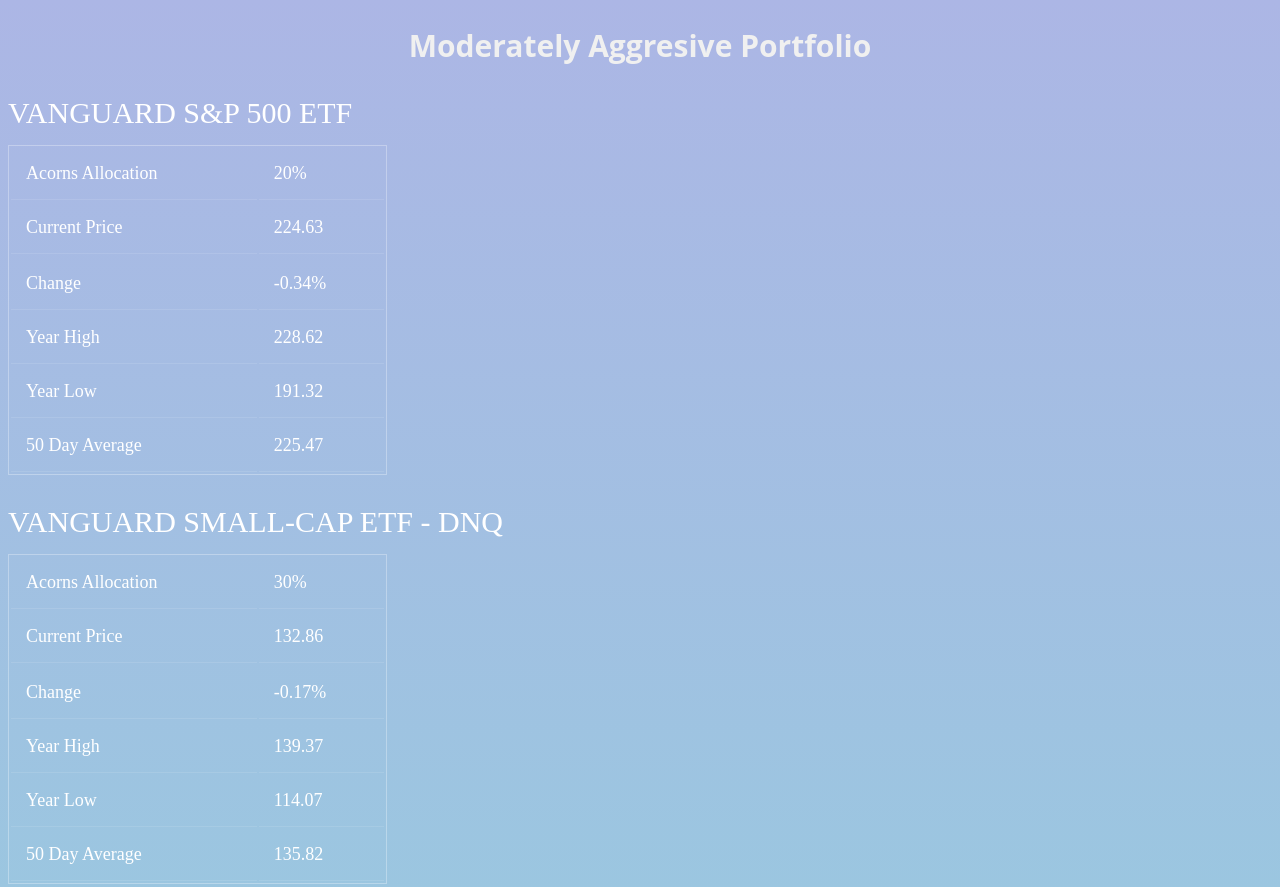
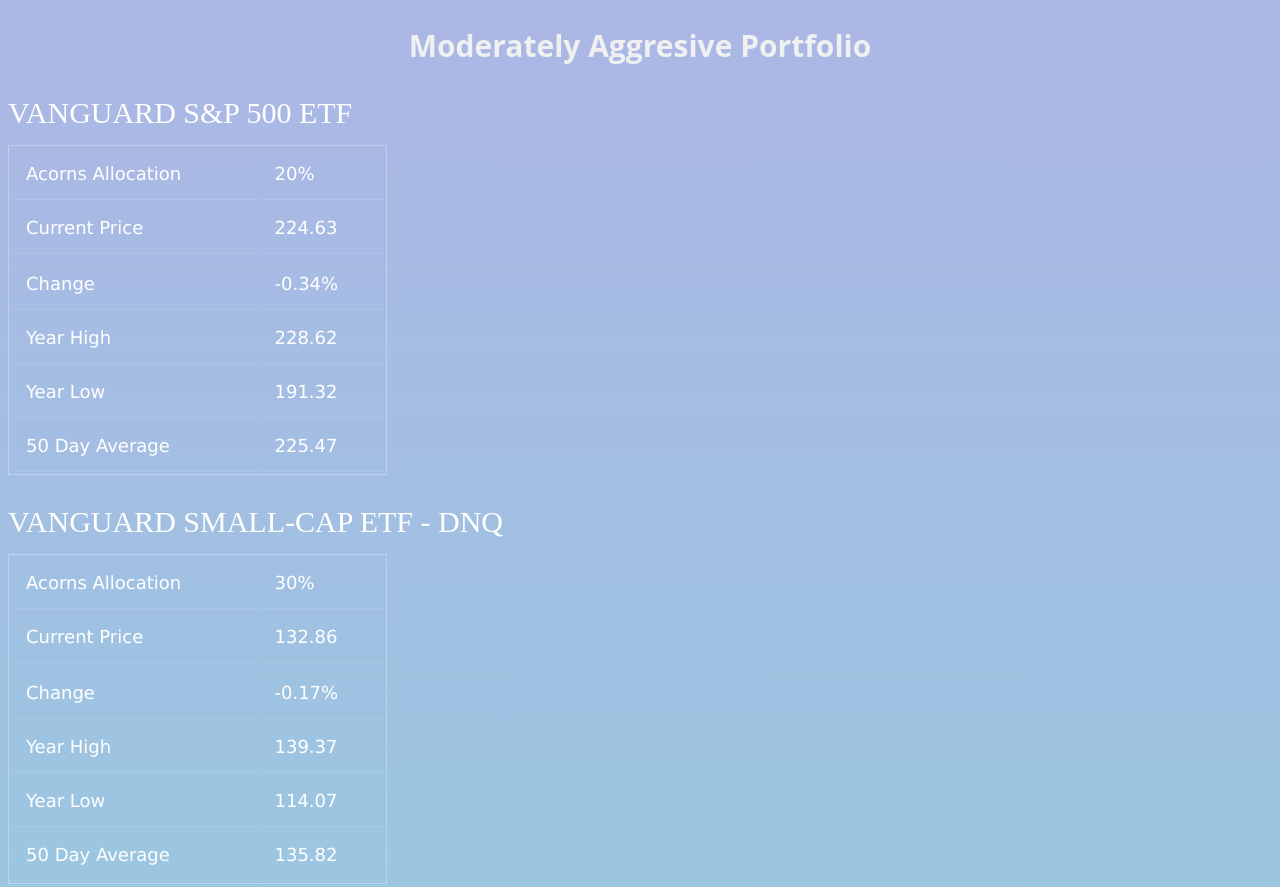
Before and after one commit to AGnias47/Finance, a plain HTML site: page index.html in a window 1280 px wide. Shown: the top 887 px of the page. Drawn offline with Linux system fonts and the light colour scheme.

Commit message:
Changed data font

```diff
--- a/style.css
+++ b/style.css
@@ -35,6 +35,7 @@
 }
 
 td{
+	Font-Family: "Verdana", sans-serif;
 	padding: 15px;
 	text-align: left;
 	vertical-align:middle;
```
Lines whose indentation alone changed are shown as unchanged.
